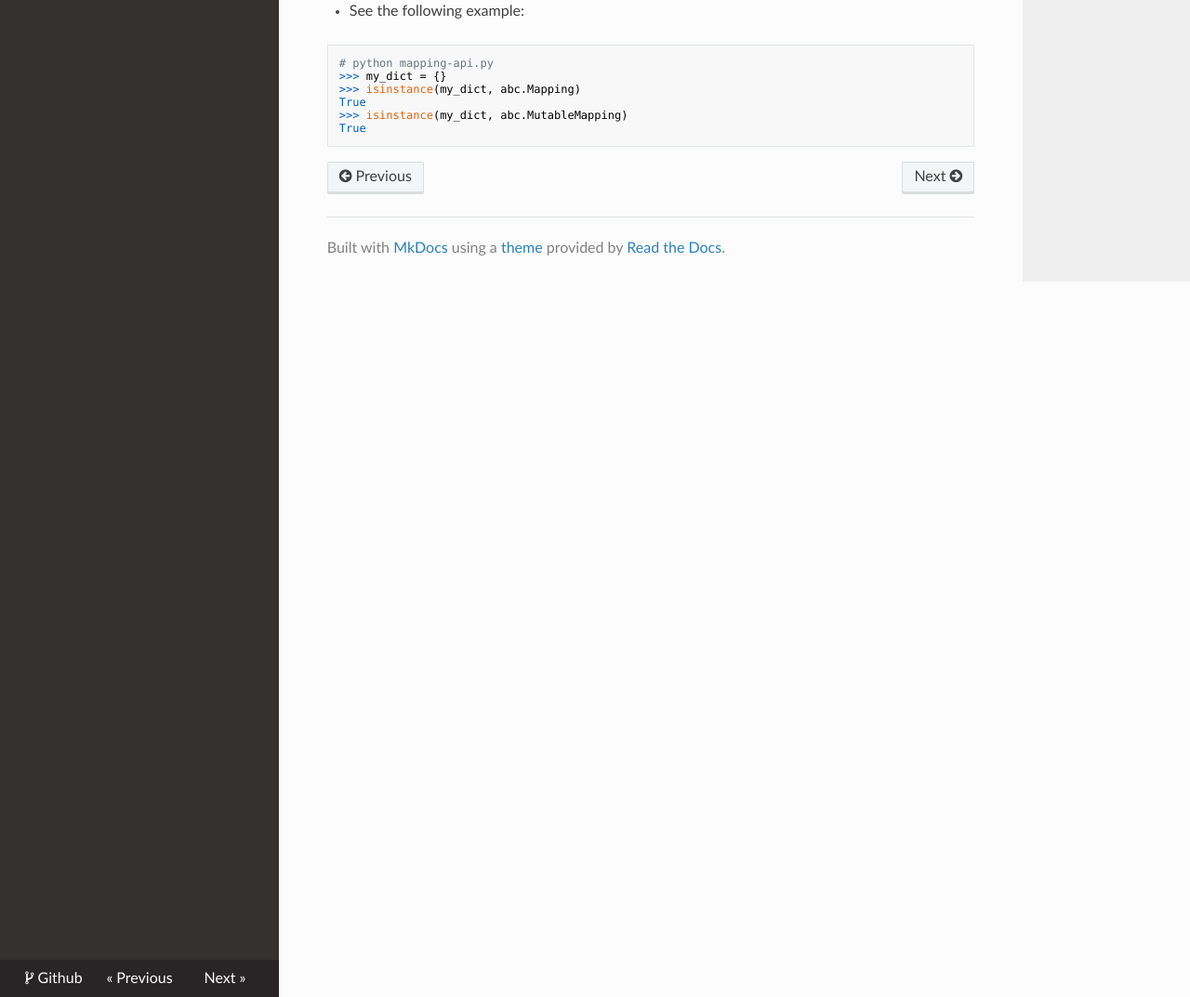
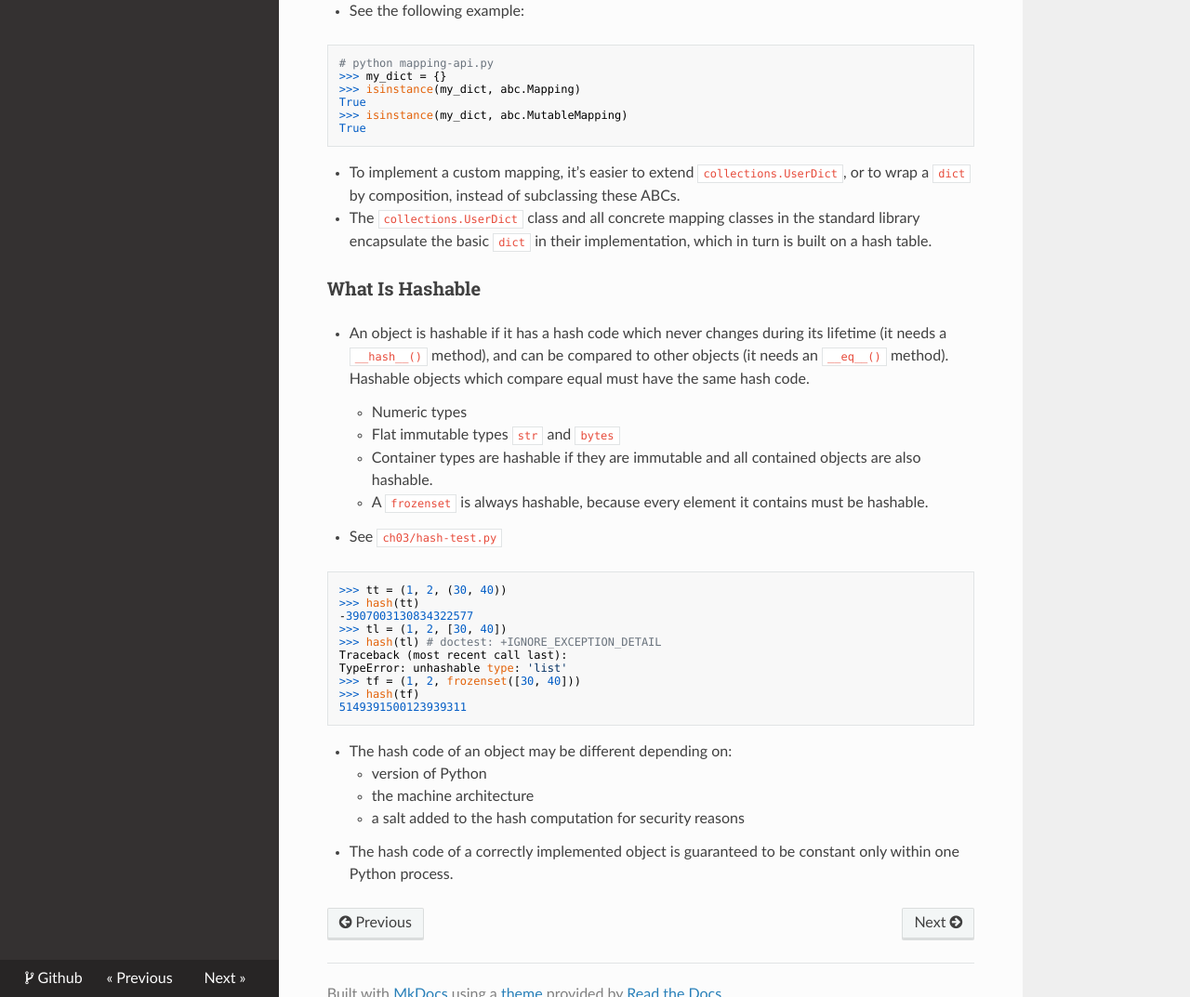
Before and after one commit to eroicaleo/fluent-python-2nd-notes, an MkDocs documentation site: the page built from docs/ch03.md, in a window 1280 px wide and 1400 px high, scrolled down 2983 px, cut to the strip 327-1400 px from the top of the window. Shown: the whole strip at 93% size. Built offline with MkDocs 1.6.1, drawn with Linux system fonts in a browser that asks for light colours; nearby versions of some CDN libraries.

Commit message:
update ch03 hash

````diff
--- a/docs/ch03.md
+++ b/docs/ch03.md
@@ -160,3 +160,34 @@ True
 >>> isinstance(my_dict, abc.MutableMapping)
 True
 ```
+
+* To implement a custom mapping, it’s easier to extend `collections.UserDict`, or to wrap a `dict` by composition, instead of subclassing these ABCs.
+* The `collections.UserDict` class and all concrete mapping classes in the standard library encapsulate the basic `dict` in their implementation, which in turn is built on a hash table.
+
+### What Is Hashable
+
+* An object is hashable if it has a hash code which never changes during its lifetime (it needs a `__hash__()` method), and can be compared to other objects (it needs an `__eq__()` method). Hashable objects which compare equal must have the same hash code.
+    * Numeric types
+    * Flat immutable types `str` and `bytes`
+    * Container types are hashable if they are immutable and all contained objects are also hashable.
+    * A `frozenset` is always hashable, because every element it contains must be hashable.
+* See `ch03/hash-test.py`
+
+```python
+>>> tt = (1, 2, (30, 40))
+>>> hash(tt)
+-3907003130834322577
+>>> tl = (1, 2, [30, 40])
+>>> hash(tl) # doctest: +IGNORE_EXCEPTION_DETAIL
+Traceback (most recent call last):
+TypeError: unhashable type: 'list'
+>>> tf = (1, 2, frozenset([30, 40]))
+>>> hash(tf)
+5149391500123939311
+```
+
+* The hash code of an object may be different depending on:
+    * version of Python
+    * the machine architecture
+    * a salt added to the hash computation for security reasons
+* The hash code of a correctly implemented object is guaranteed to be constant only within one Python process.
````
Also changed, not shown: 1 other file.
